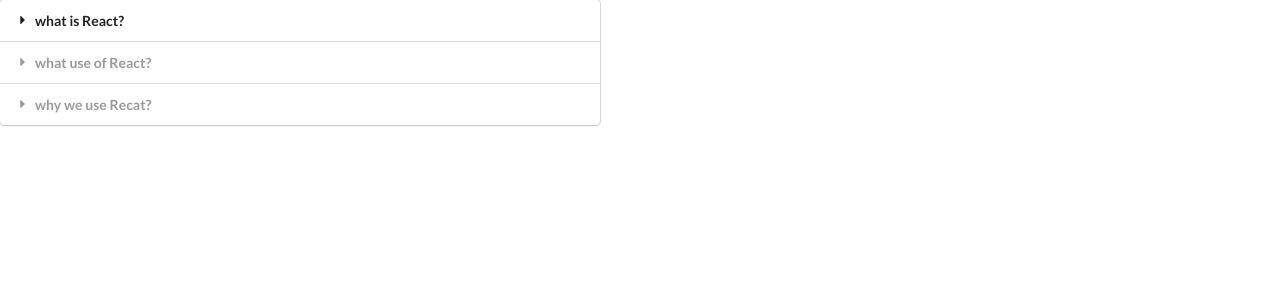
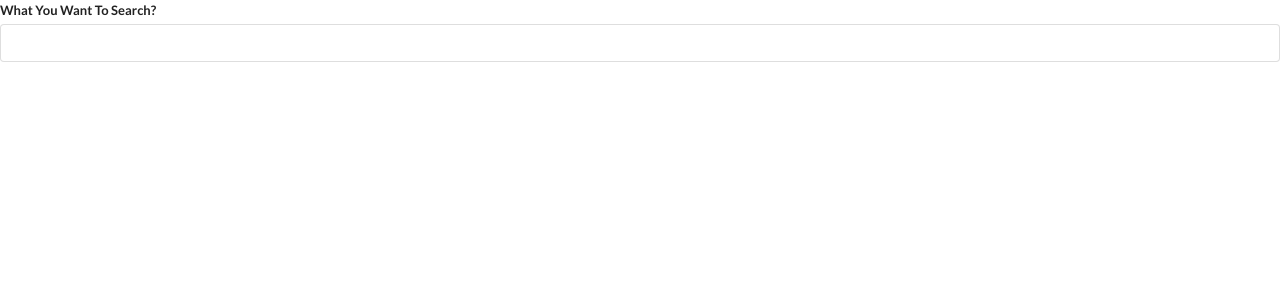
Before and after one commit to anmolsinghdev/Widgets, a React (Create React App) app: page / in a window 1280 px wide. Shown: the top 300 px of the page. Built offline with nearby package versions, Linux system fonts and the light colour scheme.

Commit message:
final commit

```diff
--- a/src/components/App.js
+++ b/src/components/App.js
@@ -1,25 +1,27 @@
 import React from 'react';
-import Accordion from './Accordion';
+// import Accordion from './Accordion';
+import Search from './Search';
 
-const items = [
-  {
-    title: 'what is React?',
-    content: 'React is FrameWork',
-  },
-  {
-    title: 'what use of React?',
-    content: 'It is Basically used for the Devlopment of the website',
-  },
-  {
-    title: 'why we use Recat?',
-    content: 'React is useful a building a Web Apps',
-  },
-];
+// const items = [
+//   {
+//     title: 'what is React?',
+//     content: 'React is FrameWork',
+//   },
+//   {
+//     title: 'what use of React?',
+//     content: 'It is Basically used for the Devlopment of the website',
+//   },
+//   {
+//     title: 'why we use Recat?',
+//     content: 'React is useful a building a Web Apps',
+//   },
+// ];
 
 const App = () => {
   return (
     <div>
-      <Accordion items={items} />
+      {/* <Accordion items={items} /> */}
+      <Search />
     </div>
   );
 };
--- a/src/components/Search.js
+++ b/src/components/Search.js
@@ -18,10 +18,18 @@
       setResults(data.query.search);
     };
 
-    if (term) {
+    if (term && !results.length) {
       search();
+    } else {
+      const timeOutId = setTimeout(() => {
+        if (term) {
+          search();
+        }
+      }, 500);
+
+      return () => clearTimeout(timeOutId);
     }
-  }, [term]);
+  }, [term, results.length]);
 
   const renderedItems = results.map(({ title, snippet, pageid }) => {
     return (
```
